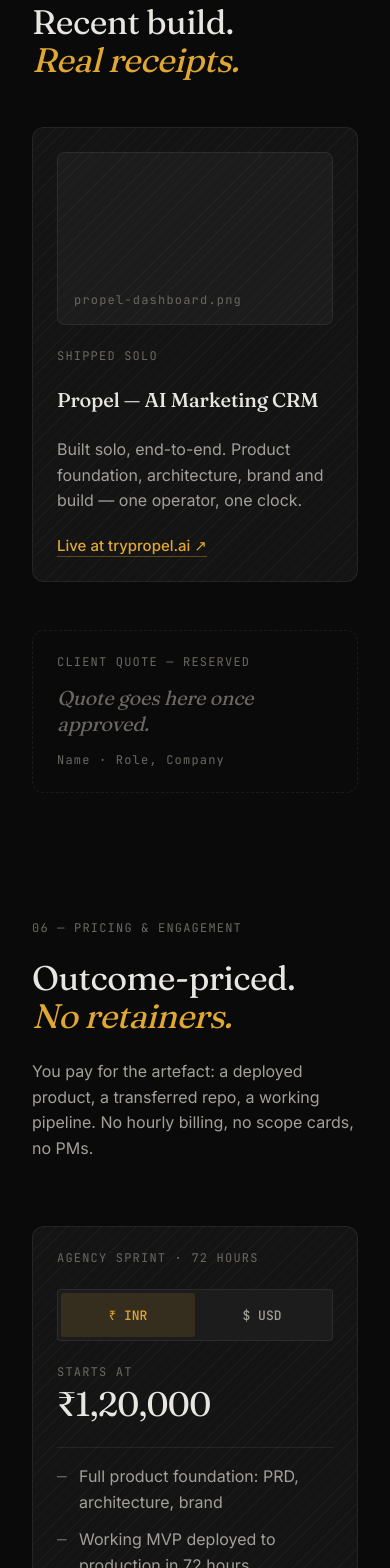
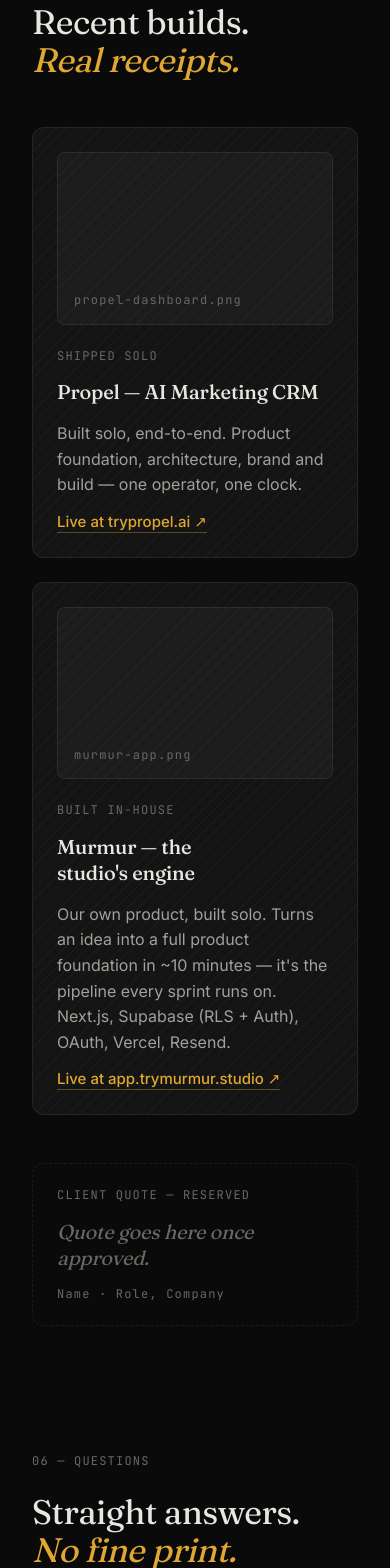
Before and after one commit to Vikraantnegi/sprintzero, a Next.js app: page / in a window 390 px wide. Shown: the part 4820-6388 px from the top of the page. Built offline with nearby package versions, Linux system fonts and the light colour scheme; no server answers.

Commit message:
feat: faqs

```diff
--- a/src/app/page.tsx
+++ b/src/app/page.tsx
@@ -8,6 +8,7 @@
   Hero,
   HowWeWork,
   Pricing,
+  Questions,
   RecentBuild,
   TheInternalEngine,
   TheStack,
@@ -49,6 +50,10 @@
               <RecentBuild />
             </Section>
 
+            <Section id="questions" className="section--stagger">
+              <Questions />
+            </Section>
+
             <Section id="pricing" className="section--stagger">
               <Pricing />
             </Section>
--- a/src/components/sections/Pricing.tsx
+++ b/src/components/sections/Pricing.tsx
@@ -102,7 +102,7 @@
     >
       <div className="flex min-w-0 flex-col gap-space-5">
         <div ref={labelRef}>
-          <SectionLabel number="06" name="Pricing & engagement" />
+          <SectionLabel number="07" name="Pricing & engagement" />
         </div>
 
         <h2
--- /dev/null
+++ b/src/components/sections/Questions.tsx
@@ -0,0 +1,190 @@
+"use client";
+
+import { useEffect, useId, useRef, useState } from "react";
+import { SectionLabel } from "@/components/ui";
+import { cn } from "@/lib/cn";
+import { gsap, registerGsap, useGSAP } from "@/lib/gsap";
+
+registerGsap();
+
+const SZ_EASE = "power3.out";
+const SZ_DUR = 0.32;
+
+/**
+ * Real founder objections — honest solo-studio answers.
+ * No volume claims, no fabricated testimonials.
+ */
+const FAQ_ITEMS = [
+  {
+    question: "What exactly do I get in 72 hours?",
+    answer:
+      "A real, deployed, working MVP — code, infrastructure, and handoff — not a prototype or a slide deck. What's in scope is locked on the discovery call before the clock starts.",
+  },
+  {
+    question: "What if it's not done in 72 hours?",
+    answer:
+      "Fixed scope is what protects the timeline. If something threatens the clock, we cut or renegotiate before inventing hours — not after. There is no fake SLA that pretends overruns never happen; the discipline is deciding early, not overselling late.",
+  },
+  {
+    question: 'What does "MVP" include — and not include?',
+    answer:
+      "Include: product foundation, a shippable core path, production deploy, and handoff (repo, keys, brand kit). Not include: multi-market expansion, long-tail polish, or every edge case a year-two roadmap would cover. The discovery call draws that line before you pay.",
+  },
+  {
+    question: "Do I own the code?",
+    answer:
+      "Yes. Full repo, keys, and brand kit transfer to you. No lock-in, no studio-hosted hostage product — you own what shipped.",
+  },
+  {
+    question: "One operator — what about revisions / support after?",
+    answer:
+      "Thirty days of post-launch support is included — bug fixes and clarifying questions on what shipped. It's a solo shop: capacity is real and finite, so out-of-scope features become a new conversation, not an open-ended retainer.",
+  },
+] as const;
+
+type QuestionsProps = {
+  className?: string;
+};
+
+/**
+ * 06 — Questions. Accordion FAQ.
+ * Accent budget (2): italic No fine print. + active open question text-accent.
+ * prefers-reduced-motion: all items open, no animation.
+ */
+export function Questions({ className }: QuestionsProps) {
+  const rootRef = useRef<HTMLDivElement>(null);
+  const labelRef = useRef<HTMLDivElement>(null);
+  const headlineRef = useRef<HTMLHeadingElement>(null);
+  const listRef = useRef<HTMLDivElement>(null);
+  const baseId = useId();
+
+  const [reducedMotion, setReducedMotion] = useState(false);
+  const [openIndex, setOpenIndex] = useState(0);
+
+  useEffect(() => {
+    const mq = window.matchMedia("(prefers-reduced-motion: reduce)");
+    const apply = () => setReducedMotion(mq.matches);
+    apply();
+    mq.addEventListener("change", apply);
+    return () => mq.removeEventListener("change", apply);
+  }, []);
+
+  useGSAP(
+    () => {
+      const root = rootRef.current;
+      const label = labelRef.current;
+      const headline = headlineRef.current;
+      const list = listRef.current;
+      if (!root || !label || !headline || !list) return;
+
+      const mm = gsap.matchMedia();
+
+      mm.add("(prefers-reduced-motion: no-preference)", () => {
+        gsap.set([label, headline, list], { opacity: 0, y: 12 });
+
+        gsap
+          .timeline({
+            scrollTrigger: {
+              trigger: root.closest("section") ?? root,
+              start: "top 75%",
+              once: true,
+            },
+          })
+          .to(label, { opacity: 1, y: 0, duration: SZ_DUR, ease: SZ_EASE }, 0)
+          .to(
+            headline,
+            { opacity: 1, y: 0, duration: SZ_DUR, ease: SZ_EASE },
+            0.08,
+          )
+          .to(list, { opacity: 1, y: 0, duration: SZ_DUR, ease: SZ_EASE }, 0.16);
+      });
+
+      mm.add("(prefers-reduced-motion: reduce)", () => {
+        gsap.set([label, headline, list], { opacity: 1, y: 0 });
+      });
+
+      return () => mm.revert();
+    },
+    { scope: rootRef },
+  );
+
+  return (
+    <div
+      ref={rootRef}
+      className={cn(
+        "grid w-full min-w-0 items-start gap-space-8 md:grid-cols-[0.85fr_1.15fr]",
+        className,
+      )}
+    >
+      <div className="flex min-w-0 flex-col gap-space-5">
+        <div ref={labelRef}>
+          <SectionLabel number="06" name="Questions" />
+        </div>
+
+        <h2
+          ref={headlineRef}
+          className="font-display text-display-l font-normal text-text"
+        >
+          <span className="block">Straight answers.</span>
+          {/* Accent touch 1 of 2 */}
+          <span className="block italic text-accent">No fine print.</span>
+        </h2>
+      </div>
+
+      <div ref={listRef} className="min-w-0 border-t border-hairline">
+        {FAQ_ITEMS.map((item, index) => {
+          const open = reducedMotion || openIndex === index;
+          const panelId = `${baseId}-panel-${index}`;
+          const buttonId = `${baseId}-button-${index}`;
+
+          return (
+            <div key={item.question} className="border-b border-hairline">
+              <h3 className="m-0">
+                <button
+                  type="button"
+                  id={buttonId}
+                  aria-expanded={open}
+                  aria-controls={panelId}
+                  className={cn(
+                    "flex w-full cursor-pointer items-start justify-between gap-space-4 border-0 bg-transparent py-space-5 text-left font-display text-h3 font-medium transition-colors duration-base ease-sz",
+                    open ? "text-accent" : "text-text",
+                    "motion-reduce:transition-none",
+                    reducedMotion && "cursor-default",
+                  )}
+                  onClick={() => {
+                    if (reducedMotion) return;
+                    setOpenIndex((prev) => (prev === index ? -1 : index));
+                  }}
+                >
+                  <span className="text-pretty">{item.question}</span>
+                  <span
+                    className="shrink-0 font-mono text-meta text-faint"
+                    aria-hidden
+                  >
+                    {open ? "—" : "+"}
+                  </span>
+                </button>
+              </h3>
+
+              <div
+                id={panelId}
+                role="region"
+                aria-labelledby={buttonId}
+                className={cn(
+                  "grid transition-[grid-template-rows,opacity] duration-base ease-sz motion-reduce:transition-none",
+                  open
+                    ? "grid-rows-[1fr] opacity-100"
+                    : "pointer-events-none grid-rows-[0fr] opacity-0",
+                )}
+              >
+                <div className="overflow-hidden">
+                  <p className="pb-space-5 text-body text-muted">{item.answer}</p>
+                </div>
+              </div>
+            </div>
+          );
+        })}
+      </div>
+    </div>
+  );
+}
--- a/src/components/sections/RecentBuild.tsx
+++ b/src/components/sections/RecentBuild.tsx
@@ -11,20 +11,46 @@
 const SZ_EASE = "power3.out";
 const SZ_DUR = 0.32;
 
+/**
+ * Two real builds — honest role labels.
+ * Propel = client-facing, shipped solo. Murmur = our own product / studio engine.
+ * Not a paying client case study.
+ */
+const BUILDS = [
+  {
+    id: "propel",
+    screenshotLabel: "propel-dashboard.png",
+    kicker: "Shipped solo",
+    title: "Propel — AI Marketing CRM",
+    body: "Built solo, end-to-end. Product foundation, architecture, brand and build — one operator, one clock.",
+    linkLabel: "Live at trypropel.ai",
+    linkHref: "https://trypropel.ai",
+  },
+  {
+    id: "murmur",
+    screenshotLabel: "murmur-app.png",
+    kicker: "Built in-house",
+    title: "Murmur — the studio's engine",
+    body: "Our own product, built solo. Turns an idea into a full product foundation in ~10 minutes — it's the pipeline every sprint runs on. Next.js, Supabase (RLS + Auth), OAuth, Vercel, Resend.",
+    linkLabel: "Live at app.trymurmur.studio",
+    linkHref: "https://app.trymurmur.studio",
+  },
+] as const;
+
 type RecentBuildProps = {
   className?: string;
 };
 
 /**
- * Stage 4 · Recent Build — one real receipt (Propel).
- * Accent budget (2): italic Real receipts. + Live at trypropel.ai text-link.
- * Honesty: labeled screenshot stand-in; reserved quote slot (dashed, no amber).
+ * Stage 4 · Recent builds — two real receipts (Propel + Murmur).
+ * Accent budget: italic Real receipts. (1) + two amber live links (2–3).
+ * Reserved quote slot: 0 amber.
  */
 export function RecentBuild({ className }: RecentBuildProps) {
   const rootRef = useRef<HTMLDivElement>(null);
   const labelRef = useRef<HTMLDivElement>(null);
   const headlineRef = useRef<HTMLHeadingElement>(null);
-  const cardRef = useRef<HTMLDivElement>(null);
+  const cardsRef = useRef<HTMLDivElement>(null);
   const reservedRef = useRef<HTMLDivElement>(null);
 
   useGSAP(
@@ -32,14 +58,18 @@
       const root = rootRef.current;
       const label = labelRef.current;
       const headline = headlineRef.current;
-      const card = cardRef.current;
+      const cards = cardsRef.current;
       const reserved = reservedRef.current;
-      if (!root || !label || !headline || !card || !reserved) return;
+      if (!root || !label || !headline || !cards || !reserved) return;
 
+      const cardEls = cards.querySelectorAll<HTMLElement>("[data-build-card]");
       const mm = gsap.matchMedia();
 
       mm.add("(prefers-reduced-motion: no-preference)", () => {
-        gsap.set([label, headline, card, reserved], { opacity: 0, y: 12 });
+        gsap.set([label, headline, ...cardEls, reserved], {
+          opacity: 0,
+          y: 12,
+        });
 
         const tl = gsap.timeline({
           scrollTrigger: {
@@ -56,19 +86,28 @@
             0.08,
           )
           .to(
-            card,
-            { opacity: 1, y: 0, duration: SZ_DUR, ease: SZ_EASE },
+            cardEls,
+            {
+              opacity: 1,
+              y: 0,
+              duration: SZ_DUR,
+              ease: SZ_EASE,
+              stagger: 0.08,
+            },
             0.16,
           )
           .to(
             reserved,
             { opacity: 1, y: 0, duration: SZ_DUR, ease: SZ_EASE },
-            0.24,
+            0.32,
           );
       });
 
       mm.add("(prefers-reduced-motion: reduce)", () => {
-        gsap.set([label, headline, card, reserved], { opacity: 1, y: 0 });
+        gsap.set([label, headline, ...cardEls, reserved], {
+          opacity: 1,
+          y: 0,
+        });
       });
 
       return () => mm.revert();
@@ -83,63 +122,68 @@
     >
       <div className="flex min-w-0 flex-col gap-space-5">
         <div ref={labelRef}>
-          <SectionLabel number="05" name="Recent build" />
+          <SectionLabel number="05" name="Recent builds" />
         </div>
 
         <h2
           ref={headlineRef}
           className="font-display text-display-l font-normal text-text"
         >
-          <span className="block">Recent build.</span>
-          {/* Accent touch 1 of 2 */}
+          <span className="block">Recent builds.</span>
+          {/* Accent touch 1 */}
           <span className="block italic text-accent">Real receipts.</span>
         </h2>
       </div>
 
-      <div ref={cardRef} className="min-w-0">
-        <Card className="!rounded-lg !p-space-6 max-md:!p-space-5">
-          <div className="grid grid-cols-1 items-center gap-[clamp(var(--space-5),3vw,var(--space-7))] md:grid-cols-[1.1fr_1fr]">
+      <div
+        ref={cardsRef}
+        className="grid min-w-0 grid-cols-1 gap-space-5 md:grid-cols-2 md:gap-space-6"
+      >
+        {BUILDS.map((build) => (
+          <div key={build.id} data-build-card className="min-w-0">
+            <Card
+              magnetic
+              className="flex h-full !rounded-lg flex-col gap-space-5 !p-space-6 max-md:!p-space-5"
+            >
               {/* real screenshot slot — swap stand-in for next/image when asset lands */}
               <div
                 className="card-texture flex aspect-[16/10] min-w-0 items-end justify-start rounded-md border border-hairline bg-surface-2 p-space-4"
                 aria-hidden
               >
                 <MonoLabel size="meta" uppercase={false}>
-                propel-dashboard.png
+                  {build.screenshotLabel}
                 </MonoLabel>
               </div>
 
-            <div className="flex min-w-0 flex-col gap-space-5">
-              <MonoLabel>Shipped solo</MonoLabel>
+              <div className="flex min-w-0 flex-col gap-space-4">
+                <MonoLabel>{build.kicker}</MonoLabel>
 
                 <h3 className="font-display text-h3 font-medium text-pretty text-text">
-                Propel — AI Marketing CRM
+                  {build.title}
                 </h3>
 
-              <p className="text-body text-muted">
-                Built solo, end-to-end. Product foundation, architecture, brand
-                and build — one operator, one clock.
-              </p>
+                <p className="text-body text-muted">{build.body}</p>
 
-              {/* Accent touch 2 of 2 */}
+                {/* Accent touches 2–3 — amber live links only */}
                 <Button
                   variant="text"
-                href="https://trypropel.ai"
+                  href={build.linkHref}
                   target="_blank"
                   rel="noopener noreferrer"
                   className="self-start"
                 >
-                Live at trypropel.ai{" "}
+                  {build.linkLabel}{" "}
                   <span className="font-mono" aria-hidden>
                     ↗
                   </span>
                 </Button>
               </div>
-          </div>
             </Card>
           </div>
+        ))}
+      </div>
 
-      {/* reserved until a real, approved client quote exists */}
+      {/* reserved until a real, approved client quote exists — 0 amber */}
       <div
         ref={reservedRef}
         className="flex flex-col gap-space-4 rounded-lg border border-dashed border-hairline p-space-6 max-md:p-space-5"
--- a/src/components/sections/index.ts
+++ b/src/components/sections/index.ts
@@ -4,5 +4,6 @@
 export { TheInternalEngine } from "./TheInternalEngine";
 export { TheStack } from "./TheStack";
 export { RecentBuild } from "./RecentBuild";
+export { Questions } from "./Questions";
 export { Pricing } from "./Pricing";
 export { BookSection } from "./BookSection";
--- a/src/lib/booking.ts
+++ b/src/lib/booking.ts
@@ -9,7 +9,7 @@
 export const CAL_URL = `https://cal.com/${CAL_LINK}`;
 
 export const bookingCopy = {
-  sectionNumber: "07",
+  sectionNumber: "08",
   sectionName: "BOOK A SPRINT",
   headlineLine1: "Book the call.",
   headlineLine2: "Start the clock.",
```
Lines whose indentation alone changed are shown as unchanged.
